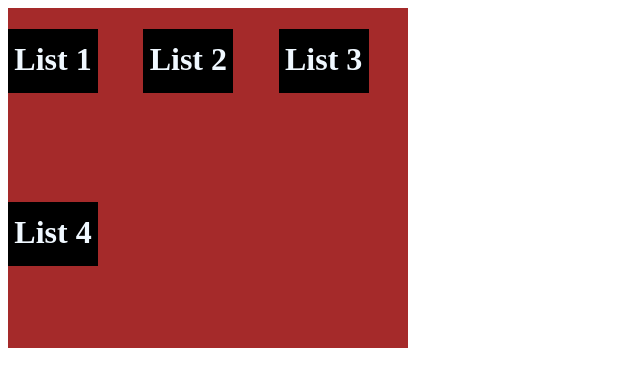
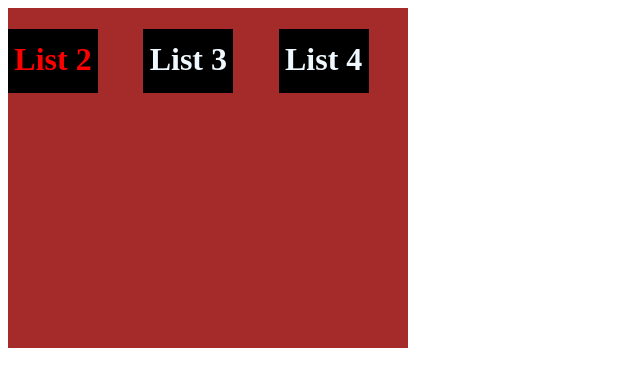
Before and after one commit to caleb-tuyisingize/css-learning, a plain HTML site: page flexbox.html in a window 1280 px wide. Shown: the whole page, without its empty margins (0-640 px from the left). Drawn offline with Linux system fonts and the light colour scheme.

Commit message:
Exercises on positioning absolute

```diff
--- a/styles.css
+++ b/styles.css
@@ -39,3 +39,8 @@
     width: 90px;
     background-color: black;
 }
+
+.container :nth-child(2){
+    color: red;
+    position: absolute;
+}
```
